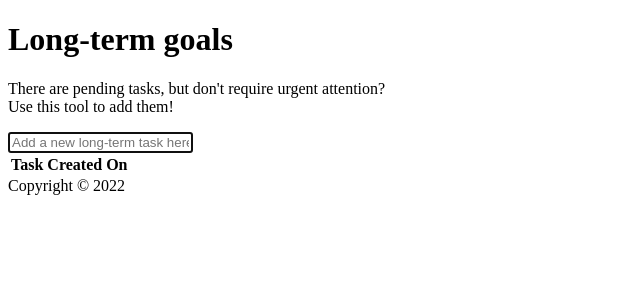
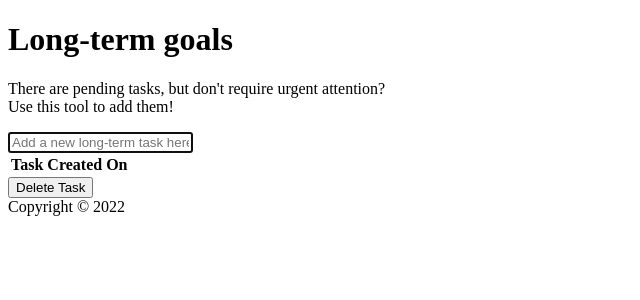
Before and after one commit to josemartin357/pet-care, a Flask app: page /goals in a window 1280 px wide. Shown: the part 114-414 px from the top of the page, without its empty margins (0-640 px from the left). Run offline with Flask 2, Linux system fonts and the light colour scheme; a user stored in the database is signed in; lists and menus that the app fills with data are empty; some libraries are stand-ins or nearby versions.

Commit message:
Recap: worked on long term tasks feature to delete one or many entries. Added ajax calls and jquery in longTasks.js to be able to delete and still render left tasks from user. Added route /delete_long_task. Tested: deleting one entry or multiple at long-term tasks page works

```diff
--- a/app.py
+++ b/app.py
@@ -197,3 +197,22 @@ def delete():
     tasks = db.execute("SELECT * FROM reminders WHERE user_id = :user_id",
                            user_id=session["user_id"])
     return (jsonify(tasks))
+
+
+# DELETE LONG TERM GOALS ROUTE
+@app.route("/delete_long_task", methods=["POST"])
+@login_required
+def delete_long_task():
+    """Delete long term tasks from goals.html"""
+    clicked_longTasks = request.form.getlist("click_longTask")
+    for item in clicked_longTasks:
+        clicked_longTask = db.execute("SELECT * FROM goals WHERE id = :clicked_longTask",
+                             clicked_longTask=item)
+        clicked_longTask = clicked_longTask[0]
+
+        db.execute("DELETE FROM goals WHERE id = :longTask_id",
+                   longTask_id=clicked_longTask['id'])
+
+    LongTasksLeft = db.execute("SELECT * FROM goals WHERE user_id = :user_id",
+                       user_id=session["user_id"])
+    return (jsonify(LongTasksLeft))
--- /dev/null
+++ b/static/longTasks.js
@@ -0,0 +1,30 @@
+$(document).ready(function () {
+  $("#delete_button").click(function () {
+    if ($("form").serialize().length != 0) {
+      $.ajax({
+        type: "POST",
+        url: "delete_long_task",
+        data: $("form").serialize(),
+        success: function (data) {
+          $("#longTasksTable").empty();
+
+          var newLongTaskshtml = "";
+          if (data.length != 0) {
+            $.each(data, function (i, item) {
+              newLongTaskshtml +=
+                '<tr><td class="checkbox"><form action="/checked" method="post"><input type="checkbox" value="' +
+                data[i]["id"] +
+                '" id="' +
+                data[i]["id"] +
+                '" name="click_longTask"></form></td>';
+              newLongTaskshtml += "<td>" + data[i]["name"] + "</td>";
+              newLongTaskshtml += "<td>" + data[i]["datetime"] + "</td>";
+              newLongTaskshtml += "</tr>";
+            });
+          }
+          $("#longTasksTable").append(newLongTaskshtml);
+        },
+      });
+    }
+  });
+});
--- a/templates/goals.html
+++ b/templates/goals.html
@@ -3,6 +3,9 @@
 
 {% extends "layout.html" %} {% block title %} Long-term goals{% endblock %} {%
 block main %}
+
+<!-- js link here -->
+<script src="/static/longTasks.js"></script>
 
 <h1>Long-term goals</h1>
 <p>
@@ -22,21 +25,32 @@ block main %}
   />
 </form>
 <table>
-  <!-- table head -->
+  <!-- TABLE HEAD -->
   <thead>
     <tr>
       <th>Task</th>
       <th>Created On</th>
     </tr>
   </thead>
-
-  <tbody>
+  <!-- TABLE BODY -->
+  <tbody id="longTasksTable">
     <!-- if there are entries -->
     {% if longTasks %}
     <form method="post">
       <!-- loop and display -->
       {% for longTask in longTasks %}
       <tr>
+        <td class="checkbox">
+          <div>
+            <input
+              type="checkbox"
+              value="{{ longTask.id }}"
+              id="{{ longTask.id }}"
+              name="click_longTask"
+              class="click_longTask"
+            />
+          </div>
+        </td>
         <td>{{ longTask.name }}</td>
         <td>{{ longTask.datetime }}</td>
       </tr>
@@ -46,4 +60,9 @@ block main %}
   </tbody>
 </table>
 
+<!-- DELETE BUTTON -->
+<div>
+  <button type="submit" id="delete_button">Delete Task</button>
+</div>
+
 {% endblock %}
```
Also changed, not shown: todolist.db, 1 other file.
